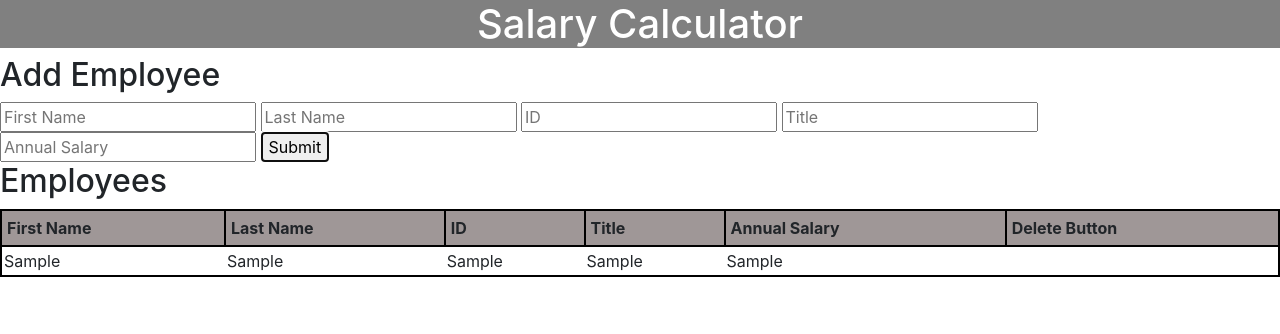
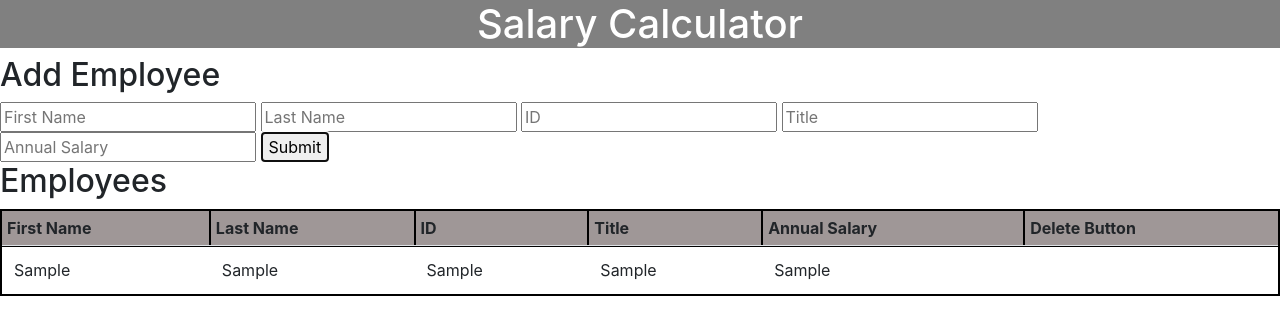
Before and after one commit to isford/weekend-jquery-salary-calculator, a plain HTML site: page index.html in a window 1280 px wide. Both pictures are taken after typing "Sample", "Sample", "Sample", "Sample", "Sample" into the empty fields and a click on the button "Submit". Drawn offline with Linux system fonts and the light colour scheme.

Commit message:
Able to add a new row to DOM

```diff
--- a/client.js
+++ b/client.js
@@ -1,6 +1,8 @@
 console.log('JS Loaded');
 
 $(document).ready(readyNow);
+
+let employeeArray = [];
 
 function submitInfo(){
     console.log('Submit button clicked')
@@ -15,11 +17,21 @@ const person = {
 }
 
 //APPEND TO TABLE
-    $('#appFn').append(`<td>${person.firstName}</td>`);
-    $('#appLn').append(`<td>${person.lastName}</td>`);
-    $('#appId').append(`<td>${person.id}</td>`);
-    $('#appTitle').append(`<td>${person.title}</td>`);
-    $('#appSalary').append(`<td>${person.annualSalary}</td>`);
+    // $('.table').append(`<tr></tr>`)
+    // $('.table').append(`<td>${person.firstName}</td>`);
+    // $('.table').append(`<td>${person.lastName}</td>`);
+    // $('.table').append(`<td>${person.id}</td>`);
+    // $('.table').append(`<td>${person.title}</td>`);
+    // $('.table').append(`<td>${person.annualSalary}</td>`);
+
+     $('.table').append(`<tr></tr>
+                <td class = "newColumn" id = "appFn">${person.firstName}</td>
+                <td class = "newColumn" id = "appLn">${person.lastName}</td>
+                <td class = "newColumn" id = "appId">${person.id}</td>
+                <td class = "newColumn" id = "appTitle">${person.title}</td>
+                <td class = "newColumn" id = "appSalary">${person.annualSalary}</td>
+                <td></td>
+            </tr>`)
 
     // CLEAR INPUT
     $('#firstIn').val('');
@@ -31,25 +43,28 @@ const person = {
     //TESTER FOR CLICK EVENT
     console.log(person.firstName , person.lastName , person.id , person.title , person.annualSalary )
 
+    employeeArray.push(person);
 
 }
 
-// function newTableRow(){
-//     append(`<tr class = "newTable">
-//                 <td class = "newTable" id = "appFn"></td>
-//                 <td class = "newTable" id = "appLn"></td>
-//                 <td class = "newTable" id = "appId"></td>
-//                 <td class = "newTable" id = "appTitle"></td>
-//                 <td class = "newTable" id = "appSalary"></td>
-//                 <td></td>
-//                 </tr>`)
-// }HOW TO ADD NEW ROW ON BUTTON CLICK?
+function newTableRow(){
+   $('.table').append(`<tr></tr>
+                <td class = "newColumn" id = "appFn">${person.firstName}</td>
+                <td class = "newColumn" id = "appLn">${person.lastName}</td>
+                <td class = "newColumn" id = "appId">${person.id}</td>
+                <td class = "newColumn" id = "appTitle">${person.title}</td>
+                <td class = "newColumn" id = "appSalary">${person.annualSalary}</td>
+                <td></td>
+            </tr>`)
+}
 
 
 function readyNow(){
     console.log('JQ Loaded')
 
-    $('#submit').on('click', submitInfo )
+    $('#submit').on('click', submitInfo)
+
+    // $('.table').on('click', '.newTable', newTableRow)
 
     // $('.parentTable').on('click', '.newTable', newTableRow);  NOT DONE YET
 }
--- a/index.html
+++ b/index.html
@@ -34,14 +34,16 @@
                 <th>Annual Salary</th>
                 <th>Delete Button</th>
             </tr>
-            <tr class = "newTable">
-                <td class = "newTable" id = "appFn"></td>
-                <td class = "newTable" id = "appLn"></td>
-                <td class = "newTable" id = "appId"></td>
-                <td class = "newTable" id = "appTitle"></td>
-                <td class = "newTable" id = "appSalary"></td>
-                <td></td>
-            </tr>
+            <tbody class = "table">
+            <!-- <tr class = "newRow">
+                <td class = "newColumn" id = "appFn"></td>
+                <td class = "newColumn" id = "appLn"></td>
+                <td class = "newColumn" id = "appId"></td>
+                <td class = "newColumn" id = "appTitle"></td>
+                <td class = "newColumn" id = "appSalary"></td>
+                <td></td> -->
+            <!-- </tr> -->
+            </tbody>
         </table>
 
 </body>
```
